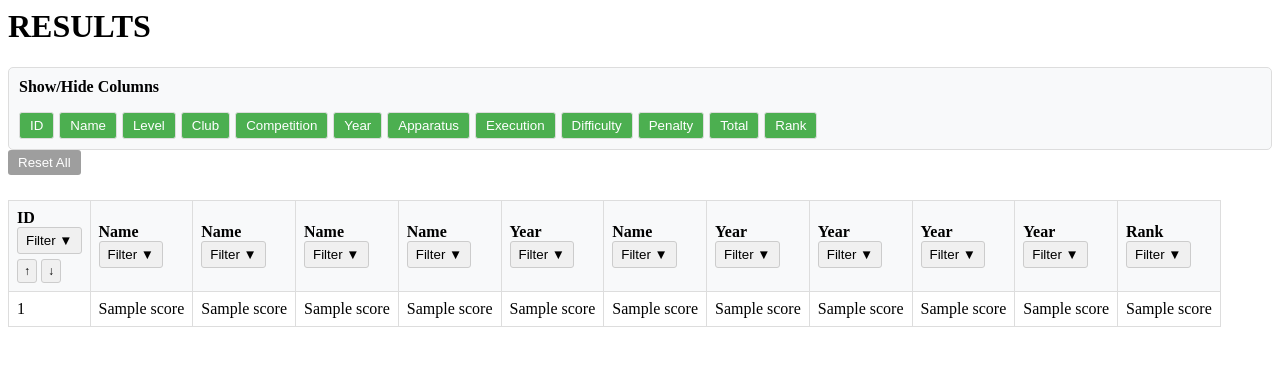
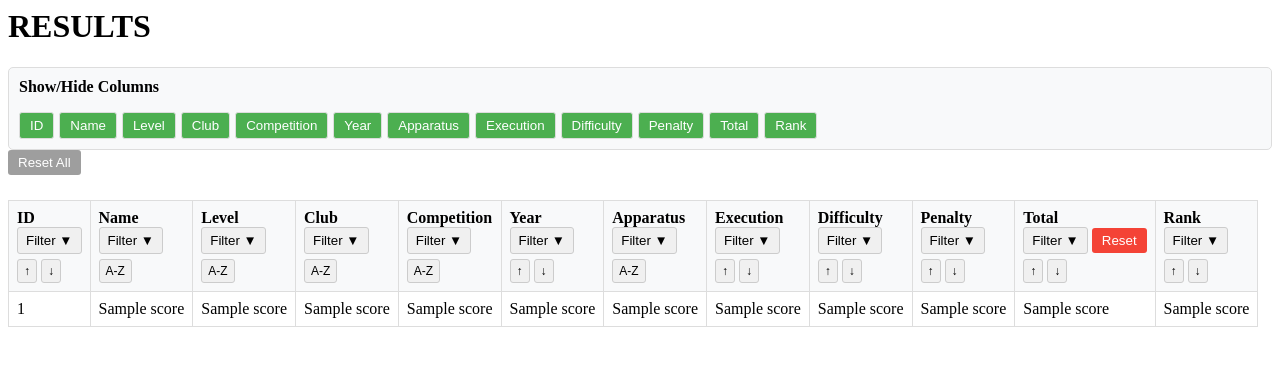
Before and after one commit to Adamlim21181/stagrepo, a Flask app: template templates/results.html in a window 1280 px wide. Shown: the part 155-521 px from the top of the page. Run offline with Flask 3, Linux system fonts and the light colour scheme; the template is opened without the code that fills it: most values are stand-ins (such as "Sample title", 1, 10 or a date in 2020); some libraries are stand-ins or nearby versions.

Commit message:
fixes to column header arrangement

```diff
--- a/templates/results.html
+++ b/templates/results.html
@@ -119,40 +119,40 @@ This template displays competition results with:
                             <div class="filter-dropdown">
                                 <button class="filter-toggle">Filter ▼</button>
                                 <div class="filter-content">
+                                    <button class="reset-btn">Reset</button>
                                     <select class="column-filter" multiple data-column="1">
                                         {% for score in result|sort(attribute='1')|unique(attribute='1') %}
                                         <option value="{{ score.1 }}">{{ score.1 }}</option>
                                         {% endfor %}
                                     </select>
+                                </div>
                                 <div class="sort-buttons">
                                     <button class="sort-btn" data-sort="alpha">A-Z</button>
-                                    </div>
-                                    <button class="reset-btn">Reset</button>
                                 </div>
                             </div>
                         </div>
                     </th>
 
-                    {# Column #}
+                    {# Level Column #}
                     <th data-sort-type="alpha" data-col-index="1">
                         <div class="header-container">
                             <div>
-                                <span>Name</span>
+                                <span>Level</span>
                                 <span class="filter-indicator"></span>
                                 <span class="sort-indicator"></span>
                             </div>
                             <div class="filter-dropdown">
                                 <button class="filter-toggle">Filter ▼</button>
                                 <div class="filter-content">
+                                    <button class="reset-btn">Reset</button>
                                     <select class="column-filter" multiple data-column="1">
                                         {% for score in result|sort(attribute='2')|unique(attribute='2') %}
                                         <option value="{{ score.2 }}">{{ score.2 }}</option>
                                         {% endfor %}
                                     </select>
+                                </div>
                                 <div class="sort-buttons">
                                     <button class="sort-btn" data-sort="alpha">A-Z</button>
-                                    </div>
-                                    <button class="reset-btn">Reset</button>
                                 </div>
                             </div>
                         </div>
@@ -162,22 +162,22 @@ This template displays competition results with:
                     <th data-sort-type="alpha" data-col-index="1">
                         <div class="header-container">
                             <div>
-                                <span>Name</span>
+                                <span>Club</span>
                                 <span class="filter-indicator"></span>
                                 <span class="sort-indicator"></span>
                             </div>
                             <div class="filter-dropdown">
                                 <button class="filter-toggle">Filter ▼</button>
                                 <div class="filter-content">
+                                    <button class="reset-btn">Reset</button>
                                     <select class="column-filter" multiple data-column="1">
                                         {% for score in result|sort(attribute='3')|unique(attribute='3') %}
                                         <option value="{{ score.3 }}">{{ score.3 }}</option>
                                         {% endfor %}
                                     </select>
+                                </div>
                                 <div class="sort-buttons">
                                     <button class="sort-btn" data-sort="alpha">A-Z</button>
-                                    </div>
-                                    <button class="reset-btn">Reset</button>
                                 </div>
                             </div>
                         </div>
@@ -187,27 +187,26 @@ This template displays competition results with:
                     <th data-sort-type="alpha" data-col-index="1">
                         <div class="header-container">
                             <div>
-                                <span>Name</span>
+                                <span>Competition</span>
                                 <span class="filter-indicator"></span>
                                 <span class="sort-indicator"></span>
                             </div>
                             <div class="filter-dropdown">
                                 <button class="filter-toggle">Filter ▼</button>
                                 <div class="filter-content">
+                                    <button class="reset-btn">Reset</button>
                                     <select class="column-filter" multiple data-column="1">
                                         {% for score in result|sort(attribute='4')|unique(attribute='4') %}
                                         <option value="{{ score.4 }}">{{ score.4 }}</option>
                                         {% endfor %}
                                     </select>
+                                </div>
                                 <div class="sort-buttons">
                                     <button class="sort-btn" data-sort="alpha">A-Z</button>
-                                    </div>
-                                    <button class="reset-btn">Reset</button>
                                 </div>
                             </div>
                         </div>
                     </th>
-
 
                     {# Year Column #}
                     <th data-sort-type="numeric" data-col-index="5">
@@ -221,54 +220,52 @@ This template displays competition results with:
                             <div class="filter-dropdown">
                                 <button class="filter-toggle">Filter ▼</button>
                                 <div class="filter-content">
+                                    <button class="reset-btn">Reset</button>
                                     <select class="column-filter" multiple data-column="5">
                                         {% for score in result|sort(attribute='5')|unique(attribute='5') %}
                                         <option value="{{ score.5 }}">{{ score.5 }}</option>
                                         {% endfor %}
                                     </select>
-
+                                </div>
                                 <div class="sort-buttons numeric">
                                     <button class="sort-btn" data-sort="asc">↑</button>
                                     <button class="sort-btn" data-sort="desc">↓</button>
                                 </div>
 
-                                    <button class="reset-btn">Reset</button>
-                                </div>
                             </div>
                         </div>
                     </th>
-
 
                     {# Apparatus Column #}
                     <th data-sort-type="alpha" data-col-index="1">
                         <div class="header-container">
                             <div>
-                                <span>Name</span>
+                                <span>Apparatus</span>
                                 <span class="filter-indicator"></span>
                                 <span class="sort-indicator"></span>
                             </div>
                             <div class="filter-dropdown">
                                 <button class="filter-toggle">Filter ▼</button>
                                 <div class="filter-content">
+                                    <button class="reset-btn">Reset</button>
                                     <select class="column-filter" multiple data-column="1">
                                         {% for score in result|sort(attribute='6')|unique(attribute='6') %}
                                         <option value="{{ score.6 }}">{{ score.6 }}</option>
                                         {% endfor %}
                                     </select>
+                                </div>
                                 <div class="sort-buttons">
                                     <button class="sort-btn" data-sort="alpha">A-Z</button>
-                                    </div>
-                                    <button class="reset-btn">Reset</button>
                                 </div>
                             </div>
                         </div>
                     </th>
 
-                    {# Execution Column (numeric sorting example) #}
+                    {# Execution Column #}
                     <th data-sort-type="numeric" data-col-index="5">
                         <div class="header-container">
                             <div>
-                                <span>Year</span>
+                                <span>Execution</span>
                                 <span class="filter-indicator"></span>
                                 <span class="sort-indicator"></span>
                             </div>
@@ -276,18 +273,16 @@ This template displays competition results with:
                             <div class="filter-dropdown">
                                 <button class="filter-toggle">Filter ▼</button>
                                 <div class="filter-content">
+                                    <button class="reset-btn">Reset</button>
                                     <select class="column-filter" multiple data-column="5">
                                         {% for score in result|sort(attribute='7')|unique(attribute='7') %}
                                         <option value="{{ score.7 }}">{{ score.7 }}</option>
                                         {% endfor %}
                                     </select>
-
+                                </div>
                                 <div class="sort-buttons numeric">
                                     <button class="sort-btn" data-sort="asc">↑</button>
                                     <button class="sort-btn" data-sort="desc">↓</button>
-                                    </div>
-
-                                    <button class="reset-btn">Reset</button>
                                 </div>
                             </div>
                         </div>
@@ -298,7 +293,7 @@ This template displays competition results with:
                     <th data-sort-type="numeric" data-col-index="5">
                         <div class="header-container">
                             <div>
-                                <span>Year</span>
+                                <span>Difficulty</span>
                                 <span class="filter-indicator"></span>
                                 <span class="sort-indicator"></span>
                             </div>
@@ -306,18 +301,16 @@ This template displays competition results with:
                             <div class="filter-dropdown">
                                 <button class="filter-toggle">Filter ▼</button>
                                 <div class="filter-content">
+                                    <button class="reset-btn">Reset</button>
                                     <select class="column-filter" multiple data-column="5">
                                         {% for score in result|sort(attribute='8')|unique(attribute='8') %}
                                         <option value="{{ score.8 }}">{{ score.8 }}</option>
                                         {% endfor %}
                                     </select>
-
+                                </div>
                                 <div class="sort-buttons numeric">
                                     <button class="sort-btn" data-sort="asc">↑</button>
                                     <button class="sort-btn" data-sort="desc">↓</button>
-                                    </div>
-
-                                    <button class="reset-btn">Reset</button>
                                 </div>
                             </div>
                         </div>
@@ -328,7 +321,7 @@ This template displays competition results with:
                     <th data-sort-type="numeric" data-col-index="5">
                         <div class="header-container">
                             <div>
-                                <span>Year</span>
+                                <span>Penalty</span>
                                 <span class="filter-indicator"></span>
                                 <span class="sort-indicator"></span>
                             </div>
@@ -336,18 +329,16 @@ This template displays competition results with:
                             <div class="filter-dropdown">
                                 <button class="filter-toggle">Filter ▼</button>
                                 <div class="filter-content">
+                                    <button class="reset-btn">Reset</button>
                                     <select class="column-filter" multiple data-column="5">
                                         {% for score in result|sort(attribute='9')|unique(attribute='9') %}
                                         <option value="{{ score.9 }}">{{ score.9 }}</option>
                                         {% endfor %}
                                     </select>
-
+                                </div>
                                 <div class="sort-buttons numeric">
                                     <button class="sort-btn" data-sort="asc">↑</button>
                                     <button class="sort-btn" data-sort="desc">↓</button>
-                                    </div>
-
-                                    <button class="reset-btn">Reset</button>
                                 </div>
                             </div>
                         </div>
@@ -358,32 +349,28 @@ This template displays competition results with:
                     <th data-sort-type="numeric" data-col-index="5">
                         <div class="header-container">
                             <div>
-                                <span>Year</span>
+                                <span>Total</span>
                                 <span class="filter-indicator"></span>
                                 <span class="sort-indicator"></span>
                             </div>
 
                             <div class="filter-dropdown">
                                 <button class="filter-toggle">Filter ▼</button>
+                                <button class="reset-btn">Reset</button>
                                 <div class="filter-content">
                                     <select class="column-filter" multiple data-column="5">
                                         {% for score in result|sort(attribute='10')|unique(attribute='10') %}
                                         <option value="{{ score.10 }}">{{ score.10 }}</option>
                                         {% endfor %}
                                     </select>
-
+                                </div>
                                 <div class="sort-buttons numeric">
                                     <button class="sort-btn" data-sort="asc">↑</button>
                                     <button class="sort-btn" data-sort="desc">↓</button>
                                 </div>
-
-                                    <button class="reset-btn">Reset</button>
-                                </div>
                             </div>
                         </div>
                     </th>
-
-
 
                     {# Rank Column #}
                     <th data-sort-type="numeric" data-col-index="11">
@@ -397,18 +384,16 @@ This template displays competition results with:
                             <div class="filter-dropdown">
                                 <button class="filter-toggle">Filter ▼</button>
                                 <div class="filter-content">
+                                    <button class="reset-btn">Reset</button>
                                     <select class="column-filter" multiple data-column="11">
                                         {% for score in result|sort(attribute='11')|unique(attribute='11') %}
                                         <option value="{{ score.11 }}">{{ score.11 }}</option>
                                         {% endfor %}
                                     </select>
-
+                                </div>
                                 <div class="sort-buttons numeric">
                                     <button class="sort-btn" data-sort="asc">↑</button>
                                     <button class="sort-btn" data-sort="desc">↓</button>
-                                    </div>
-
-                                    <button class="reset-btn">Reset</button>
                                 </div>
                             </div>
                         </div>
```
Lines whose indentation alone changed are shown as unchanged.
